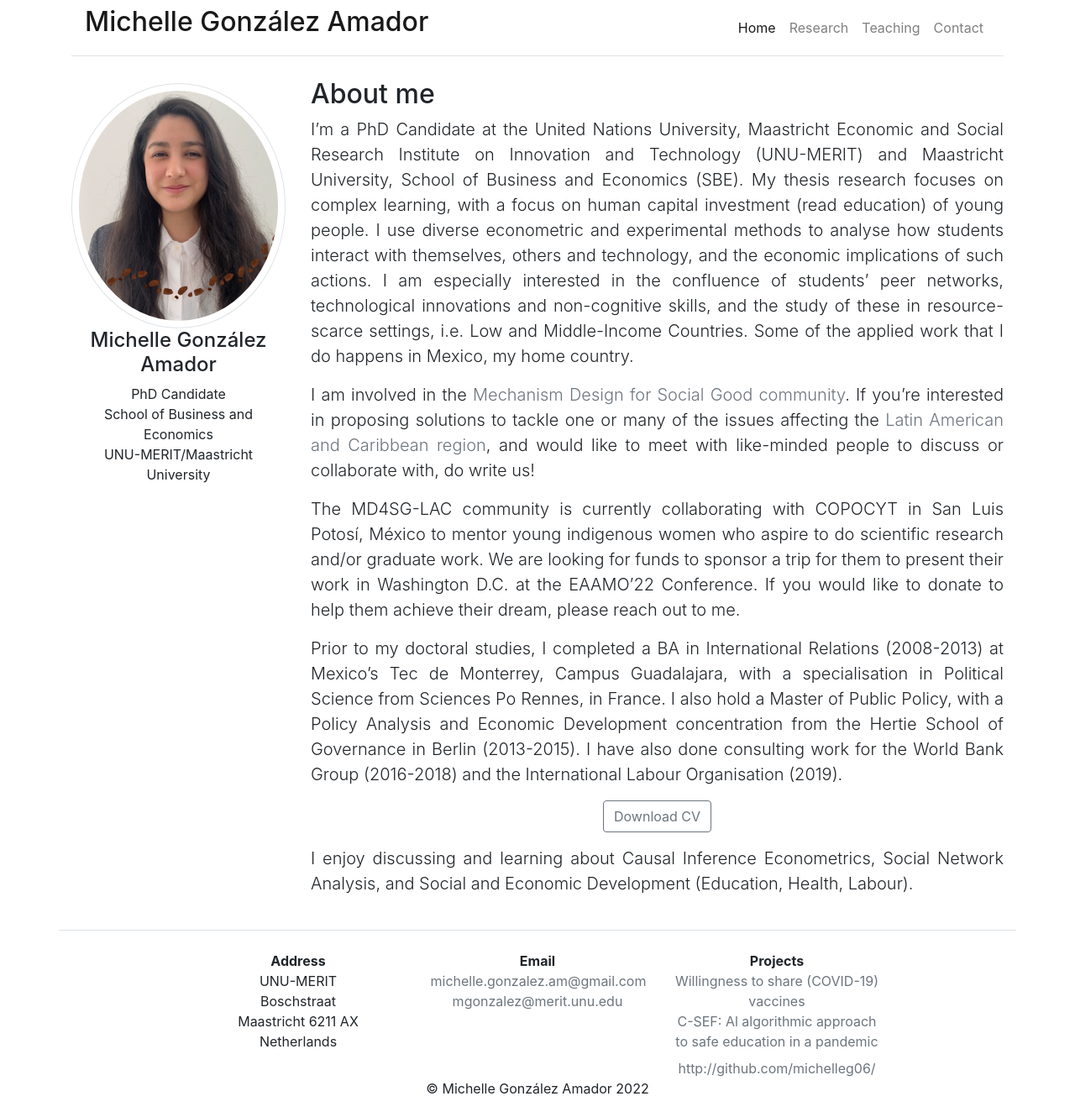
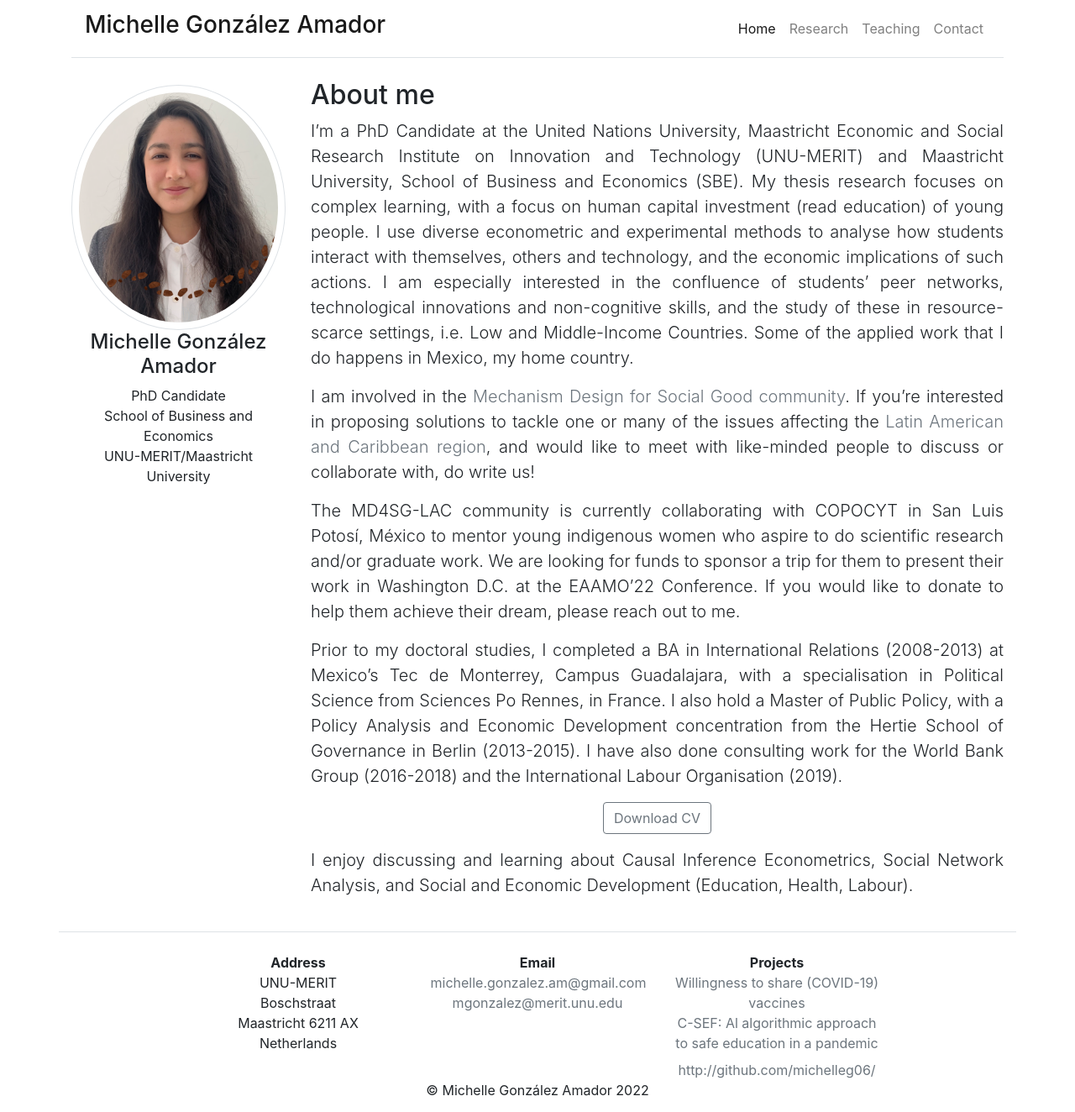
Before and after one commit to michelleg06/m-gonzalezamador.com, a Jekyll site: the page built from index.md, in a window 1280 px wide. Shown: the whole page at 84% size. Built offline with Jekyll 4.4.1, drawn with Linux system fonts in a browser that asks for light colours; nearby versions of some CDN libraries; our own code applies the rules of GitHub Pages for plain Markdown files.

Commit message:
Update navigation.html

```diff
--- a/_includes/navigation.html
+++ b/_includes/navigation.html
@@ -1,6 +1,6 @@
 <header>
 	<nav class="navbar navbar-expand-lg navbar-light bg-white border-bottom">
-		<a class="navbar-brand" href="#"><h2>{{ site.fullname }}</h2></a>
+		<a class="navbar-brand" href="#"><h3>{{ site.fullname }}</h3></a>
     <button class="navbar-toggler" type="button" data-toggle="collapse" data-target="#navbarSupportedContent" aria-controls="navbarSupportedContent" aria-expanded="false" aria-label="Toggle navigation">
         <span class="navbar-toggler-icon"></span>
       </button>
```
